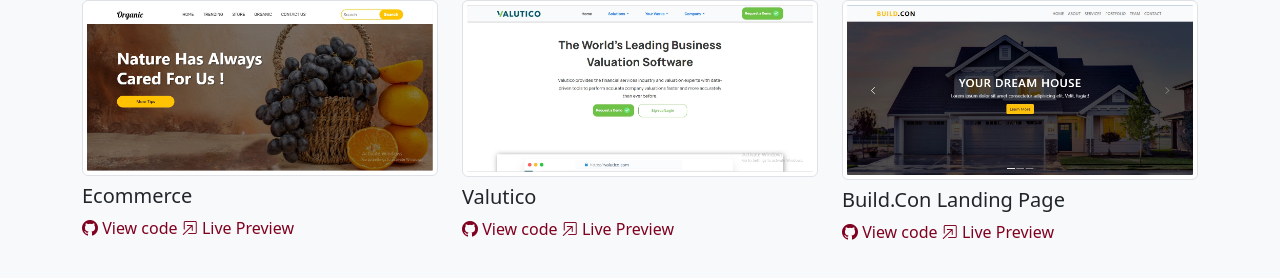
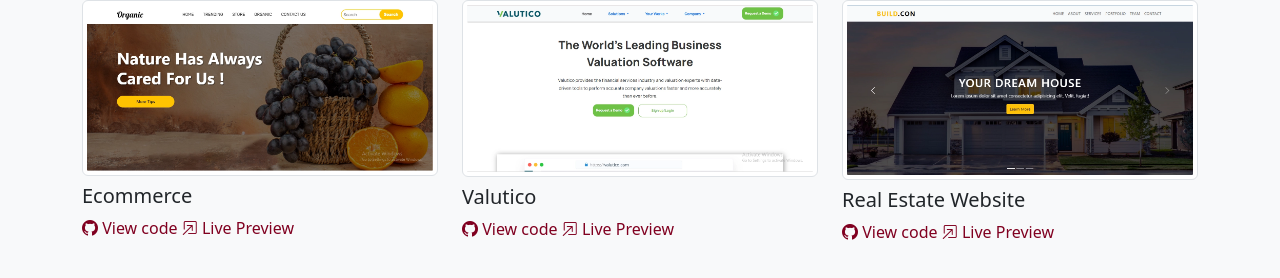
Before and after one commit to Ozioma45/Myportfolio, a website: page index.html in a window 1280 px wide. Shown: the part 1835-2113 px from the top of the page. Drawn offline with nearby package versions, Linux system fonts and the light colour scheme.

Commit message:
Corrected the name of the real estate Website

```diff
--- a/index.html
+++ b/index.html
@@ -442,7 +442,7 @@
                   alt="Portfolio Item"
                   class="w-100 img-thumbnail"
               /></a>
-              <h3 class="text-capitalize fs-5 my-2">Build.con Landing Page</h3>
+              <h3 class="text-capitalize fs-5 my-2">Real Estate Website</h3>
               <div>
                 <span>
                   <i class="bi bi-github text-danger"></i>
```
